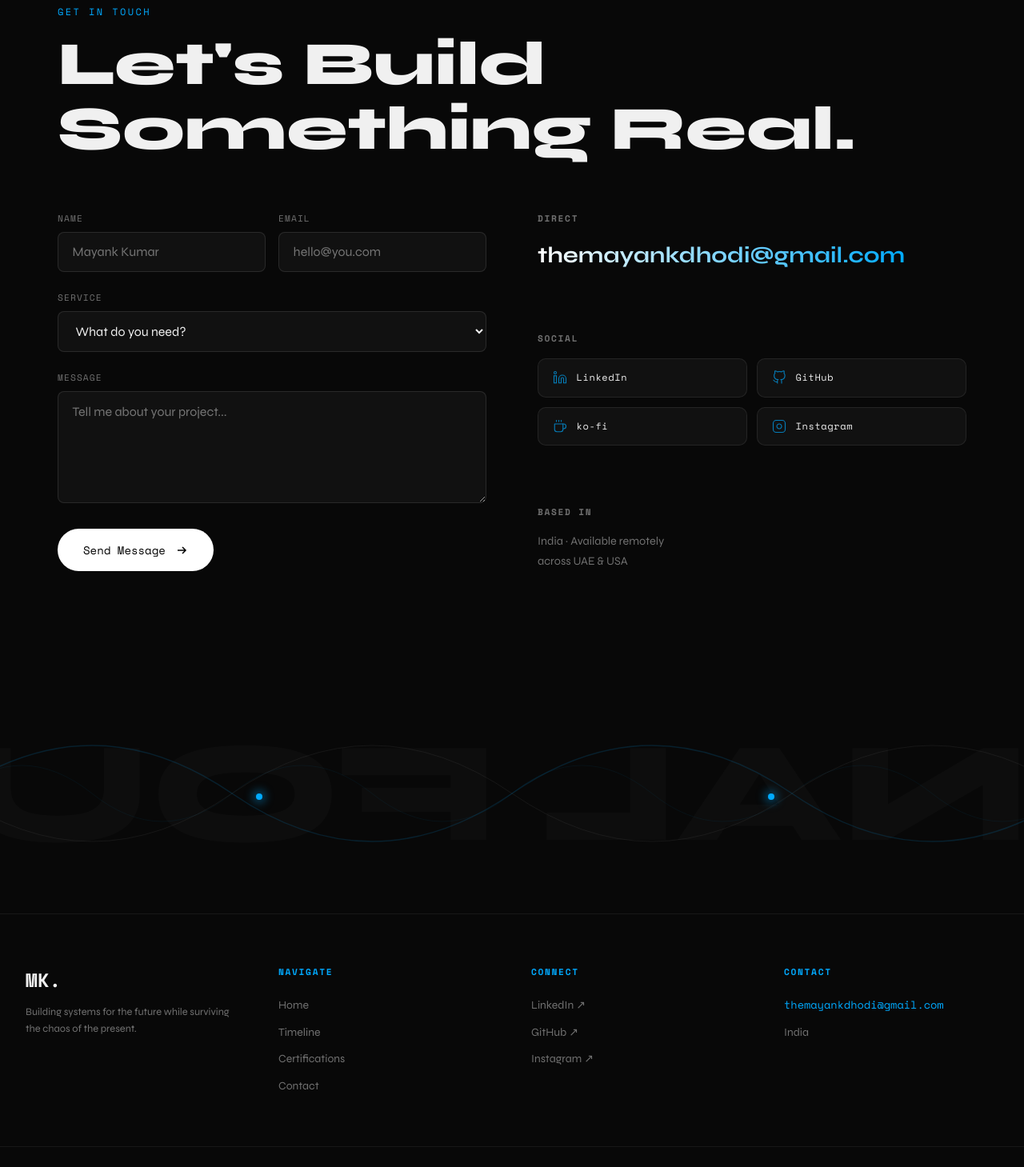
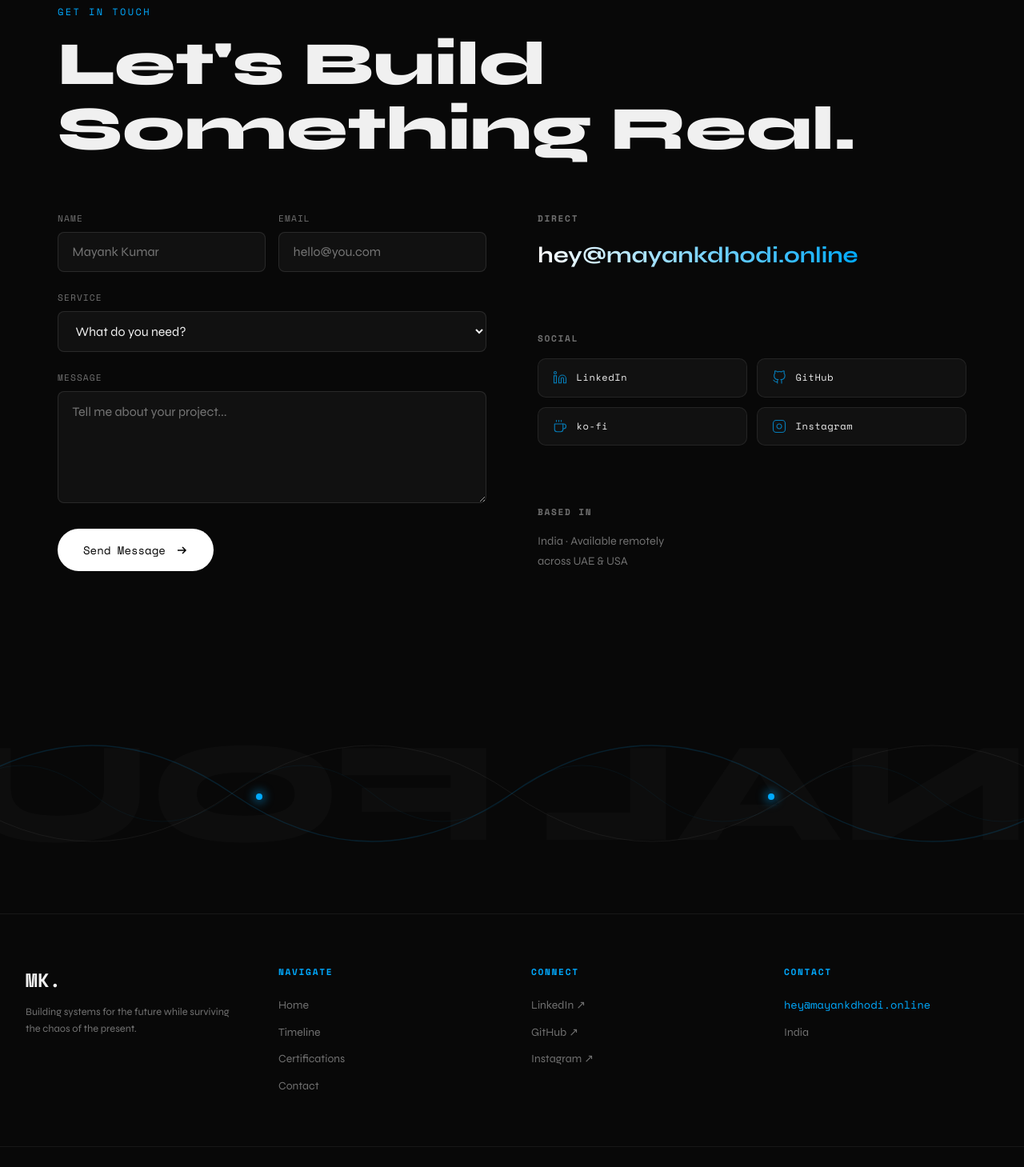
Before and after one commit to UMDhodi/my-portfolio, a Next.js app: page / in a window 1280 px wide. Shown: the part 7318-8777 px from the top of the page at 80% size. Built offline with nearby package versions, Linux system fonts and the light colour scheme; no server answers; the database is empty.

Commit message:
feat: implement portfolio landing page with interactive UI, Three.js animations, and smooth scrolling

```diff
--- a/app/page.tsx
+++ b/app/page.tsx
@@ -1001,7 +1001,7 @@ export default function Portfolio() {
             <div className="contact-info-col">
               <div className="contact-info-block">
                 <h3>Direct</h3>
-                <a href="mailto:themayankdhodi@gmail.com" className="contact-email-link">themayankdhodi@gmail.com</a>
+                <a href="mailto:hey@mayankdhodi.online" className="contact-email-link">hey@mayankdhodi.online</a>
               </div>
               <div className="contact-info-block">
                 <h3>Social</h3>
@@ -1069,7 +1069,7 @@ export default function Portfolio() {
             <div className="footer-col">
               <h4>Contact</h4>
               <ul>
-                <li><a href="mailto:themayankdhodi@gmail.com" className="footer-contact-email">themayankdhodi@gmail.com</a></li>
+                <li><a href="mailto:hey@mayankdhodi.online" className="footer-contact-email">hey@mayankdhodi.online</a></li>
                 <li><a href="#">India</a></li>
               </ul>
             </div>
```
